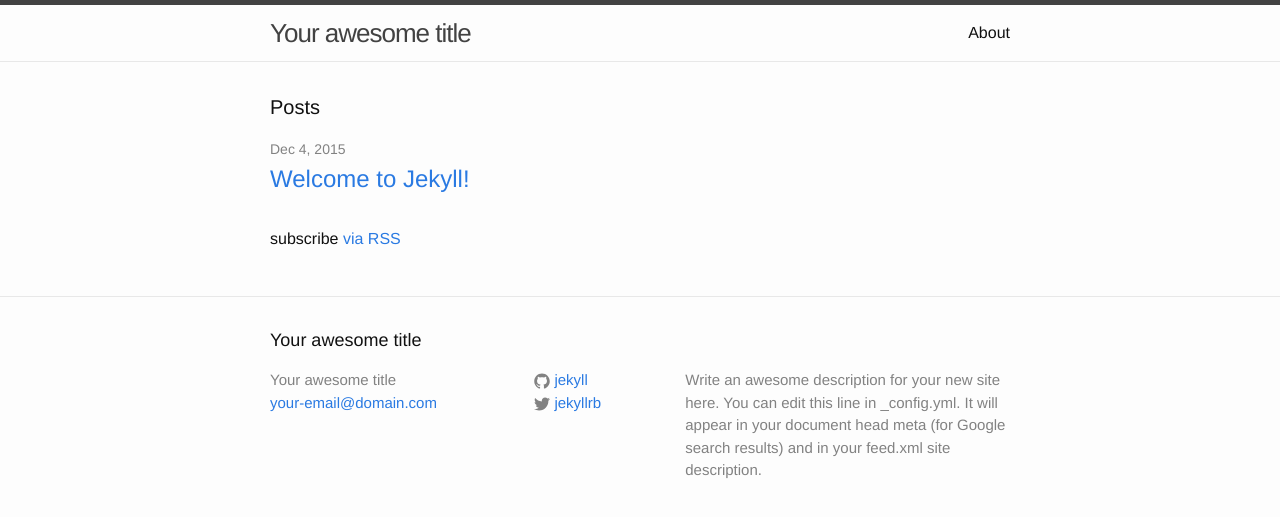
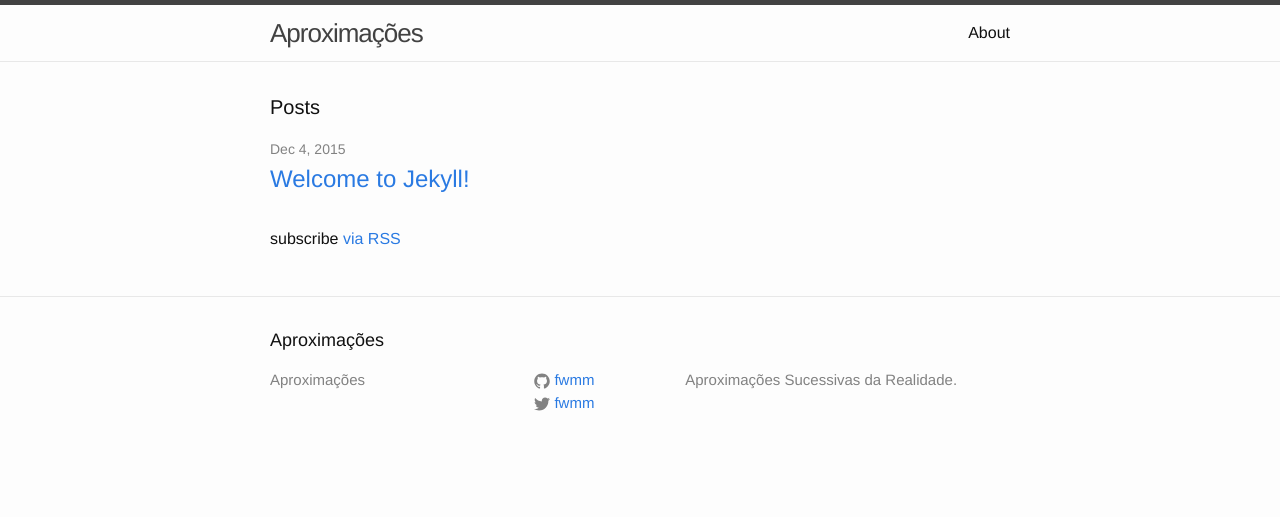
Before and after one commit to fwmm/fwmm.github.io, a Jekyll site: the page built from index.html, in a window 1280 px wide. Shown: the top 517 px of the page. Built offline with Jekyll 4.4.1, drawn with Linux system fonts in a browser that asks for light colours.

Commit message:
site config

```diff
--- a/_config.yml
+++ b/_config.yml
@@ -6,16 +6,14 @@
 # 'jekyll serve'. If you change this file, please restart the server process.
 
 # Site settings
-title: Your awesome title
-email: your-email@domain.com
+title: Aproximações
+email:
 description: > # this means to ignore newlines until "baseurl:"
-  Write an awesome description for your new site here. You can edit this
-  line in _config.yml. It will appear in your document head meta (for
-  Google search results) and in your feed.xml site description.
+  Aproximações Sucessivas da Realidade.
 baseurl: "" # the subpath of your site, e.g. /blog
-url: "http://yourdomain.com" # the base hostname & protocol for your site
-twitter_username: jekyllrb
-github_username:  jekyll
+url: "http://www.fabiomaia.org" # the base hostname & protocol for your site
+twitter_username: fwmm
+github_username:  fwmm
 
 # Build settings
 markdown: kramdown
```
